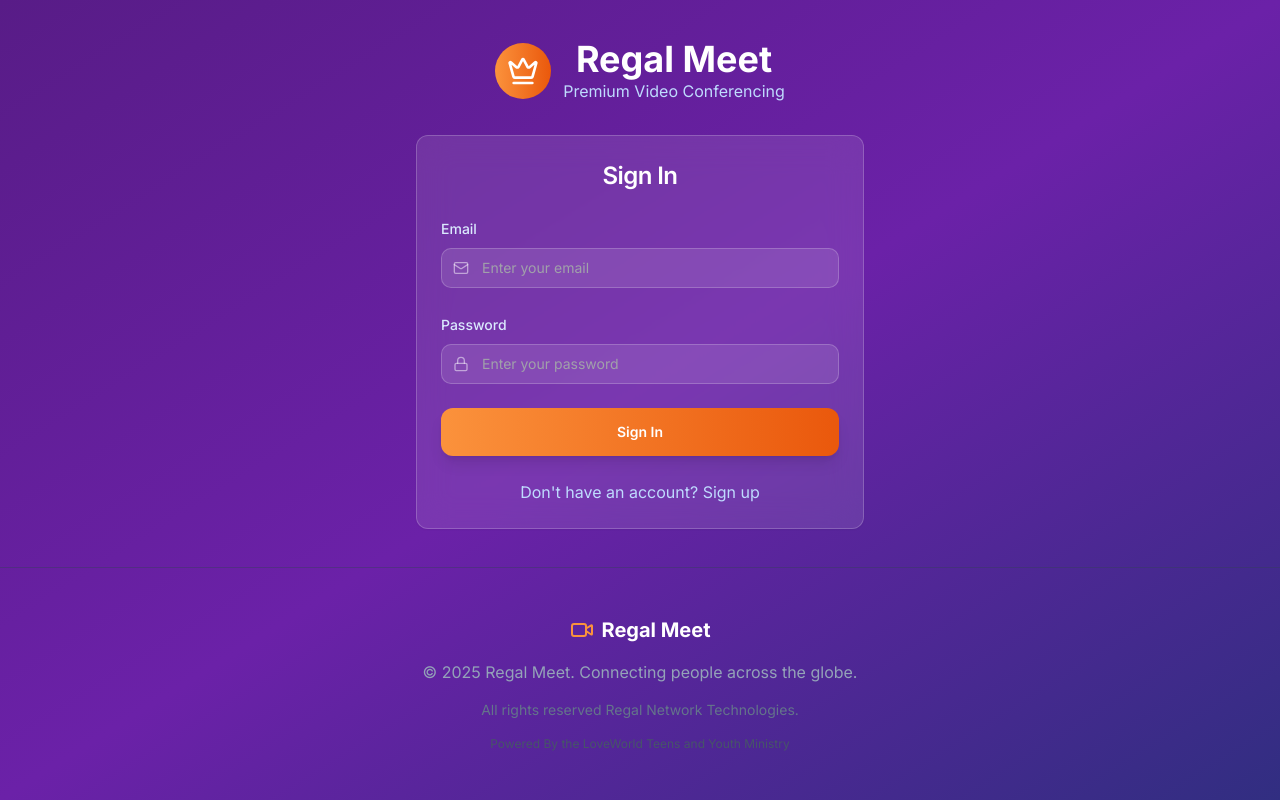
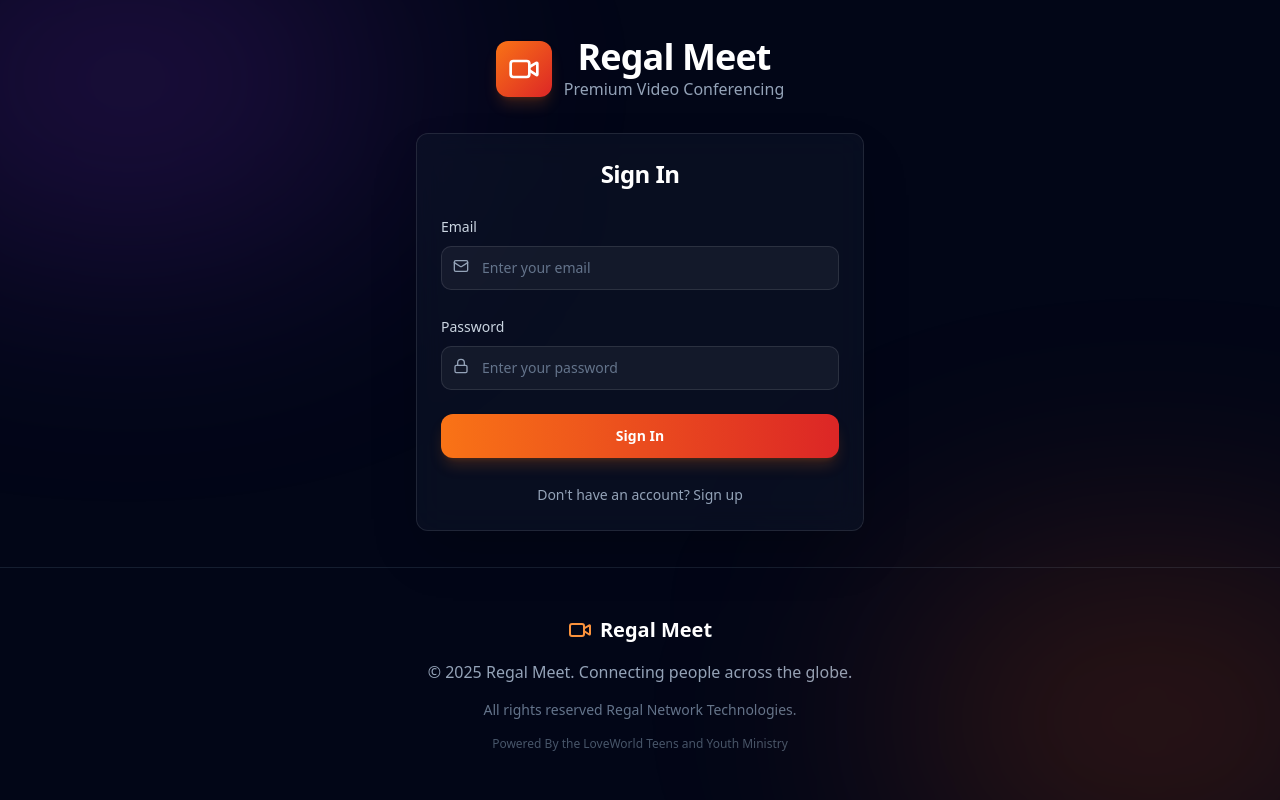
Before and after one commit to pleromadoxa/regal-meet-connect, a React (Vite) app: page /auth in a window 1280 px wide. Built offline with nearby package versions, Linux system fonts and the light colour scheme.

Commit message:
Dynamically upgrade auth page UI
- Updated `AuthPage.tsx` with a modern dark theme, animated background, and glassmorphism styling consistent with the landing page.
- Switched icons to match the new branding.
- Verified visual changes with screenshot test.

```diff
--- a/src/components/AuthPage.tsx
+++ b/src/components/AuthPage.tsx
@@ -3,7 +3,7 @@ import { useState } from 'react';
 import { Button } from '@/components/ui/button';
 import { Input } from '@/components/ui/input';
 import { Card, CardContent, CardHeader, CardTitle } from '@/components/ui/card';
-import { Crown, Mail, Lock, User } from 'lucide-react';
+import { Video, Mail, Lock, User } from 'lucide-react';
 import { Footer } from './Footer';
 import { supabase } from '@/integrations/supabase/client';
 import { useToast } from '@/hooks/use-toast';
@@ -81,26 +81,32 @@ export const AuthPage = ({ onAuthSuccess }: AuthPageProps) => {
   };
 
   return (
-    <div className="min-h-screen bg-gradient-to-br from-purple-900 via-purple-800 to-indigo-900 flex flex-col">
-      <div className="flex-1 flex items-center justify-center p-4">
-        <div className="w-full max-w-md space-y-8">
+    <div className="min-h-screen bg-slate-950 relative overflow-hidden flex flex-col font-sans selection:bg-orange-500/30">
+      {/* Background Gradient */}
+      <div className="fixed inset-0 pointer-events-none">
+        <div className="absolute top-[-10%] left-[-10%] w-[40%] h-[40%] bg-purple-600/20 rounded-full blur-[128px] animate-pulse-slow"></div>
+        <div className="absolute bottom-[-10%] right-[-10%] w-[40%] h-[40%] bg-orange-600/20 rounded-full blur-[128px] animate-pulse-slow" style={{animationDelay: '2s'}}></div>
+      </div>
+
+      <div className="flex-1 flex items-center justify-center p-4 relative z-10">
+        <div className="w-full max-w-md space-y-8 animate-fade-in-up">
           {/* Logo and Title */}
           <div className="text-center space-y-4">
             <div className="flex items-center justify-center space-x-3">
-              <div className="p-3 bg-gradient-to-r from-orange-400 to-orange-600 rounded-full">
-                <Crown className="h-8 w-8 text-white" />
+              <div className="p-3 bg-gradient-to-br from-orange-500 to-red-600 rounded-xl shadow-lg shadow-orange-500/20">
+                <Video className="h-8 w-8 text-white" />
               </div>
               <div>
-                <h1 className="text-4xl font-bold text-white">Regal Meet</h1>
-                <p className="text-blue-200">Premium Video Conferencing</p>
+                <h1 className="text-4xl font-bold text-white tracking-tight">Regal Meet</h1>
+                <p className="text-slate-400 font-medium">Premium Video Conferencing</p>
               </div>
             </div>
           </div>
 
           {/* Auth Form */}
-          <Card className="bg-white/10 backdrop-blur-lg border-white/20">
+          <Card className="bg-slate-900/50 backdrop-blur-lg border-white/10 shadow-2xl">
             <CardHeader>
-              <CardTitle className="text-2xl text-center text-white">
+              <CardTitle className="text-2xl text-center text-white font-bold">
                 {isLogin ? 'Sign In' : 'Create Account'}
               </CardTitle>
             </CardHeader>
@@ -108,17 +114,17 @@ export const AuthPage = ({ onAuthSuccess }: AuthPageProps) => {
               <form onSubmit={handleAuth} className="space-y-6">
                 {!isLogin && (
                   <div className="space-y-2">
-                    <label className="text-sm font-medium text-blue-100">
+                    <label className="text-sm font-medium text-slate-300">
                       Display Name
                     </label>
-                    <div className="relative">
-                      <User className="absolute left-3 top-3 h-4 w-4 text-white/50" />
+                    <div className="relative group">
+                      <User className="absolute left-3 top-3 h-4 w-4 text-slate-400 group-focus-within:text-orange-400 transition-colors" />
                       <Input
                         type="text"
                         placeholder="Enter your display name"
                         value={displayName}
                         onChange={(e) => setDisplayName(e.target.value)}
-                        className="pl-10 bg-white/10 border-white/20 text-white placeholder-white/50 focus:border-orange-400"
+                        className="pl-10 bg-white/5 border-white/10 text-white placeholder:text-slate-500 focus:border-orange-500/50 focus:ring-orange-500/20 transition-all h-11"
                         required={!isLogin}
                       />
                     </div>
@@ -126,34 +132,34 @@ export const AuthPage = ({ onAuthSuccess }: AuthPageProps) => {
                 )}
 
                 <div className="space-y-2">
-                  <label className="text-sm font-medium text-blue-100">
+                  <label className="text-sm font-medium text-slate-300">
                     Email
                   </label>
-                  <div className="relative">
-                    <Mail className="absolute left-3 top-3 h-4 w-4 text-white/50" />
+                  <div className="relative group">
+                    <Mail className="absolute left-3 top-3 h-4 w-4 text-slate-400 group-focus-within:text-orange-400 transition-colors" />
                     <Input
                       type="email"
                       placeholder="Enter your email"
                       value={email}
                       onChange={(e) => setEmail(e.target.value)}
-                      className="pl-10 bg-white/10 border-white/20 text-white placeholder-white/50 focus:border-orange-400"
+                      className="pl-10 bg-white/5 border-white/10 text-white placeholder:text-slate-500 focus:border-orange-500/50 focus:ring-orange-500/20 transition-all h-11"
                       required
                     />
                   </div>
                 </div>
 
                 <div className="space-y-2">
-                  <label className="text-sm font-medium text-blue-100">
+                  <label className="text-sm font-medium text-slate-300">
                     Password
                   </label>
-                  <div className="relative">
-                    <Lock className="absolute left-3 top-3 h-4 w-4 text-white/50" />
+                  <div className="relative group">
+                    <Lock className="absolute left-3 top-3 h-4 w-4 text-slate-400 group-focus-within:text-orange-400 transition-colors" />
                     <Input
                       type="password"
                       placeholder="Enter your password"
                       value={password}
                       onChange={(e) => setPassword(e.target.value)}
-                      className="pl-10 bg-white/10 border-white/20 text-white placeholder-white/50 focus:border-orange-400"
+                      className="pl-10 bg-white/5 border-white/10 text-white placeholder:text-slate-500 focus:border-orange-500/50 focus:ring-orange-500/20 transition-all h-11"
                       required
                     />
                   </div>
@@ -162,7 +168,7 @@ export const AuthPage = ({ onAuthSuccess }: AuthPageProps) => {
                 <Button
                   type="submit"
                   disabled={loading}
-                  className="w-full bg-gradient-to-r from-orange-400 to-orange-600 hover:from-orange-500 hover:to-orange-700 text-white font-semibold py-3 rounded-lg transition-all duration-200 transform hover:scale-105"
+                  className="w-full h-11 bg-gradient-to-r from-orange-500 to-red-600 hover:from-orange-600 hover:to-red-700 text-white font-semibold rounded-lg shadow-lg shadow-orange-500/20 transition-all duration-200 transform hover:scale-[1.02]"
                 >
                   {loading ? "Please wait..." : isLogin ? "Sign In" : "Create Account"}
                 </Button>
@@ -171,7 +177,7 @@ export const AuthPage = ({ onAuthSuccess }: AuthPageProps) => {
                   <button
                     type="button"
                     onClick={() => setIsLogin(!isLogin)}
-                    className="text-blue-200 hover:text-white transition-colors"
+                    className="text-slate-400 hover:text-white transition-colors text-sm font-medium hover:underline underline-offset-4"
                   >
                     {isLogin ? "Don't have an account? Sign up" : "Already have an account? Sign in"}
                   </button>
```
